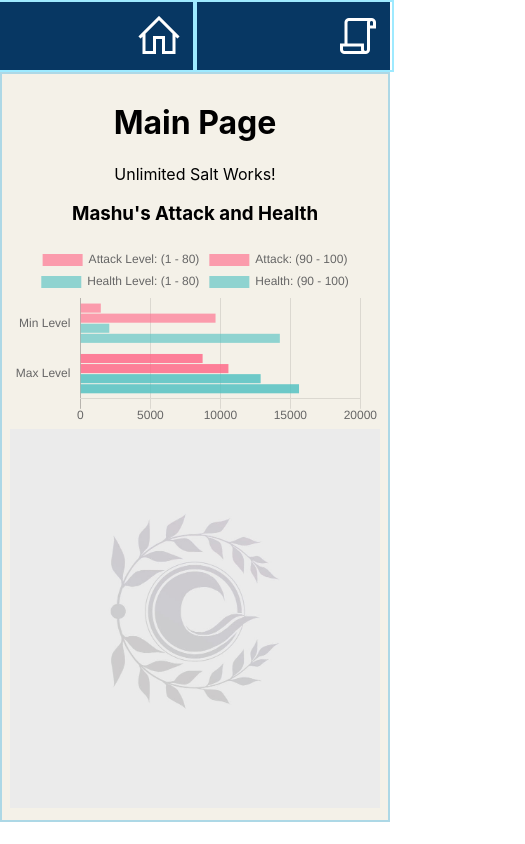
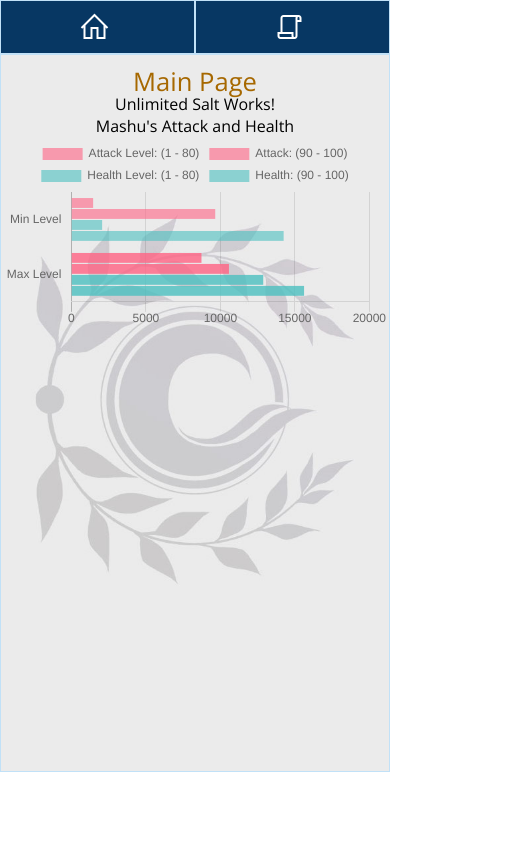
Before and after one commit to aria414/seir-react-fgo, a React (Create React App) app: page / in a window 390 px wide. Shown: the whole page, 525 px wide, since content can reach past the window. Built offline with nearby package versions, Linux system fonts and the light colour scheme.

Commit message:
Character list page mobile v1

```diff
--- a/public/index.html
+++ b/public/index.html
@@ -28,6 +28,12 @@
       rel="stylesheet"
       href="https://maxst.icons8.com/vue-static/landings/line-awesome/line-awesome/1.3.0/css/line-awesome.min.css"
     />
+    <link
+      rel="stylesheet"
+      href="https://cdnjs.cloudflare.com/ajax/libs/meyer-reset/2.0/reset.min.css"
+      integrity="sha512-NmLkDIU1C/C88wi324HBc+S2kLhi08PN5GDeUVVVC/BVt/9Izdsc9SVeVfA1UZbY3sHUlDSyRXhCzHfr6hmPPw=="
+      crossorigin="anonymous"
+    />
     <title>React App</title>
   </head>
   <body>
--- a/src/App.scss
+++ b/src/App.scss
@@ -1,14 +1,25 @@
+@import url("https://fonts.googleapis.com/css2?family=Open+Sans:ital,wght@0,300;0,400;0,600;1,300;1,400&display=swap");
+
 .App {
   text-align: center;
   box-sizing: border-box;
+  line-height: 1.4em;
+  font-family: "Open Sans", sans-serif;
 }
 .content {
-  border: 2px solid lightblue;
+  border: 1px solid #c1e1f7;
   max-width: 650px;
   margin: 0 auto;
   min-height: 700px;
-  padding: 2%;
+  padding: 4% 0 0% 0;
   background-color: #f4f1e8;
+  background: url("./images/background.jpg");
+  background-size: cover;
+  background-position: center;
+}
+h1 {
+  font-size: 1.6em;
+  color: #a66800;
 }
 
 header {
@@ -16,7 +27,7 @@ header {
   color: white;
 }
 .nav {
-  font-size: 3em;
+  font-size: 2em;
   text-decoration: none;
   display: flex;
   justify-content: center;
@@ -32,16 +43,47 @@ header {
 .servant-list,
 .servant-display {
   text-align: left;
-  border: 1px solid;
-  padding: 3%;
+  //border: 1px solid;
+  display: flex;
+  flex-wrap: wrap;
+  padding-top: 8%;
+}
+
+.servant-list a {
+  //border: 1px solid brown;
+  width: 49%;
+  min-width: 130px;
+  min-height: 200px;
+  text-decoration: none;
+  color: #000;
+  img {
+    // border: 1px solid blue;
+    border-radius: 10px;
+    box-shadow: 0px 0px 3px 1px #4e4e4e;
+  }
+}
+
+.cards {
+  //border: 1px solid red;
+  max-width: 130px;
+  margin: 0 auto;
+  min-height: 240px;
+}
+
+.servant-name {
+  font-weight: 600;
+  color: #002585;
+}
+.servant-id {
+  color: #985f00;
 }
 
 .right {
-  margin-left: 30%;
+  margin-left: 20%;
 }
 
 .icon {
-  border: 2px solid #9eeaff;
+  border: 1px solid #c1e1f7;
   width: 50%;
 }
 
@@ -63,9 +105,17 @@ header {
 //Give the icons a large padding so when i hover, it will do the effect.
 i.las {
   color: #fff;
-  padding: 10px 137px 10px 137px;
+  padding: 10px 40%;
   &:hover {
     color: #9eeaff;
     cursor: pointer;
   }
 }
+
+i.las.la-star {
+  font-size: 1.1em;
+  color: #eebc00;
+  display: inline;
+  -webkit-text-stroke: 1px black;
+  margin-left: -40px;
+}
--- a/src/pages/main.js
+++ b/src/pages/main.js
@@ -8,12 +8,12 @@ const Main = () => {
       <h1>Main Page</h1>
       <p>Unlimited Salt Works!</p>
       <Mychart />
-      <img src={background} alt="back" />
     </div>
   );
 };
 
 export default Main;
 /*
+      <img src={background} alt="back" />
 
 */
--- a/src/pages/servantslist.js
+++ b/src/pages/servantslist.js
@@ -29,20 +29,23 @@ const ServantList = () => {
         <Link to={`/servantdisplay/${item.id}`} key={index}>
           <div className="cards">
             <img src={item.face} alt={item.name} />
-            <p>{item.name}</p>
-            <p>
+            <p className="servant-name">{item.name}</p>
+            <p className="servant-id">
               {item.id}
-              <span class="right">{item.rarity}</span>
+              <span className="right">
+                {item.rarity}
+                <i className="las la-star"></i>
+              </span>
             </p>
           </div>
         </Link>
       );
     });
     return (
-      <div className="servant-list">
+      <>
         <h1>Servants List</h1>
-        {servantArr}
-      </div>
+        <div className="servant-list">{servantArr}</div>
+      </>
     );
   };
 
```
Also changed, not shown: 1 other file (tests, documents, lock files or other folders).
